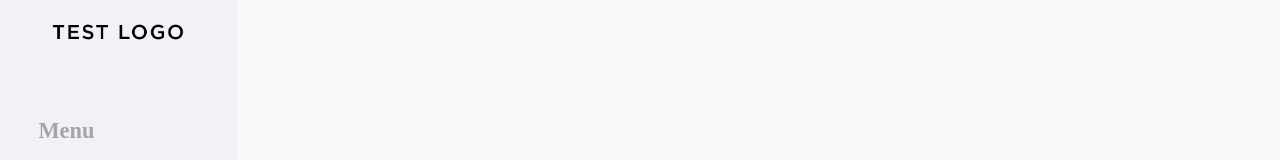
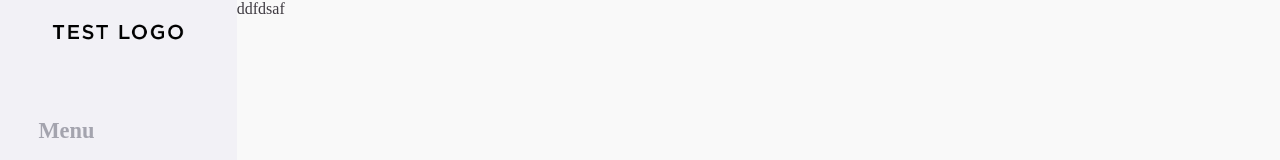
Before and after one commit to jsb8740/FarvoriteMusicList, a Vue app: page /moreplaylist in a window 1280 px wide. Shown: the top 160 px of the page. Built offline with nearby package versions, Linux system fonts and the light colour scheme; a web font is replaced by a local one.

Commit message:
morePlayList 페이지 추가

```diff
--- a/src/router/index.ts
+++ b/src/router/index.ts
@@ -13,6 +13,11 @@ const router = createRouter({
       name: "OpenPlayList",
       component: () => import("@/views/OpenPlayListView.vue"),
     },
+    {
+      path: "/moreplaylist",
+      name: "MorePlayList",
+      component: () => import("@/views/MorePlayListView.vue"),
+    },
   ],
 });
 
--- a/src/views/MorePlayListView.vue
+++ b/src/views/MorePlayListView.vue
@@ -0,0 +1,7 @@
+<template>
+  <div>ddfdsaf</div>
+</template>
+
+<script setup lang="ts"></script>
+
+<style scoped></style>
```
